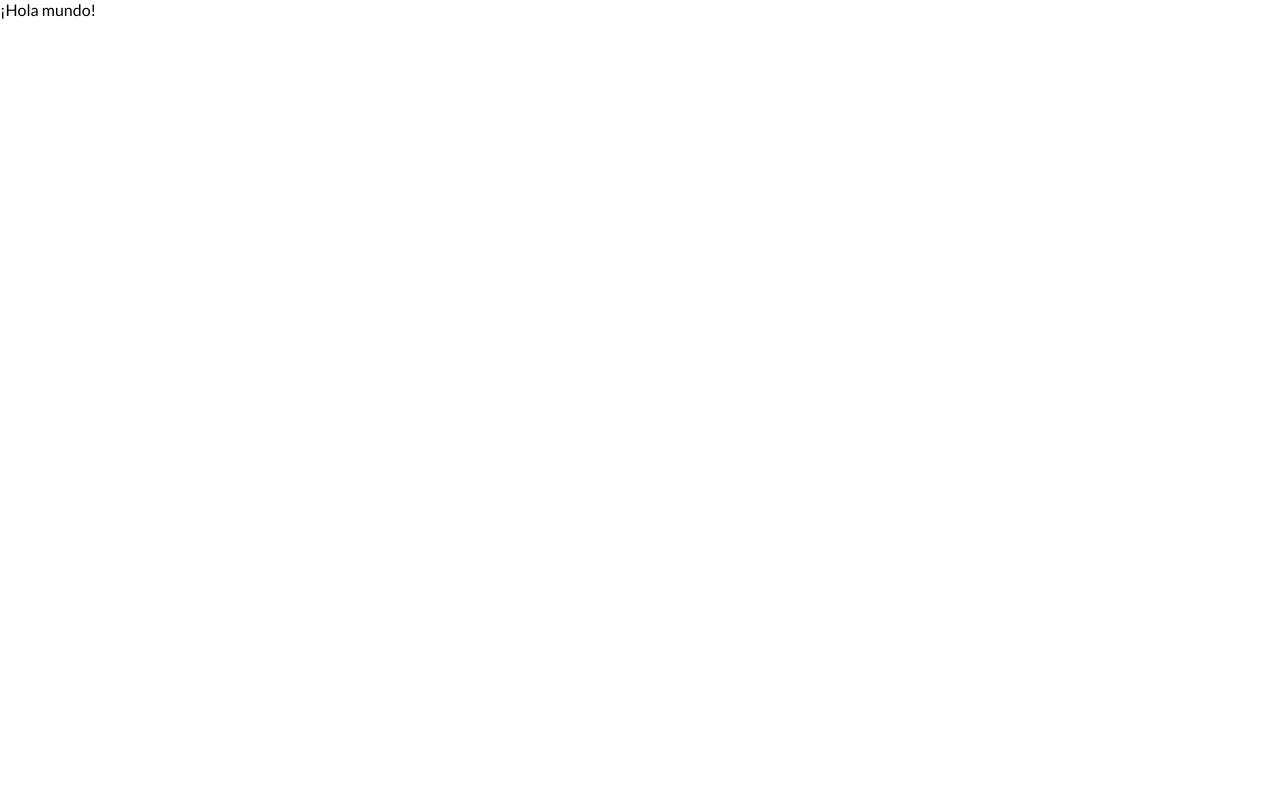
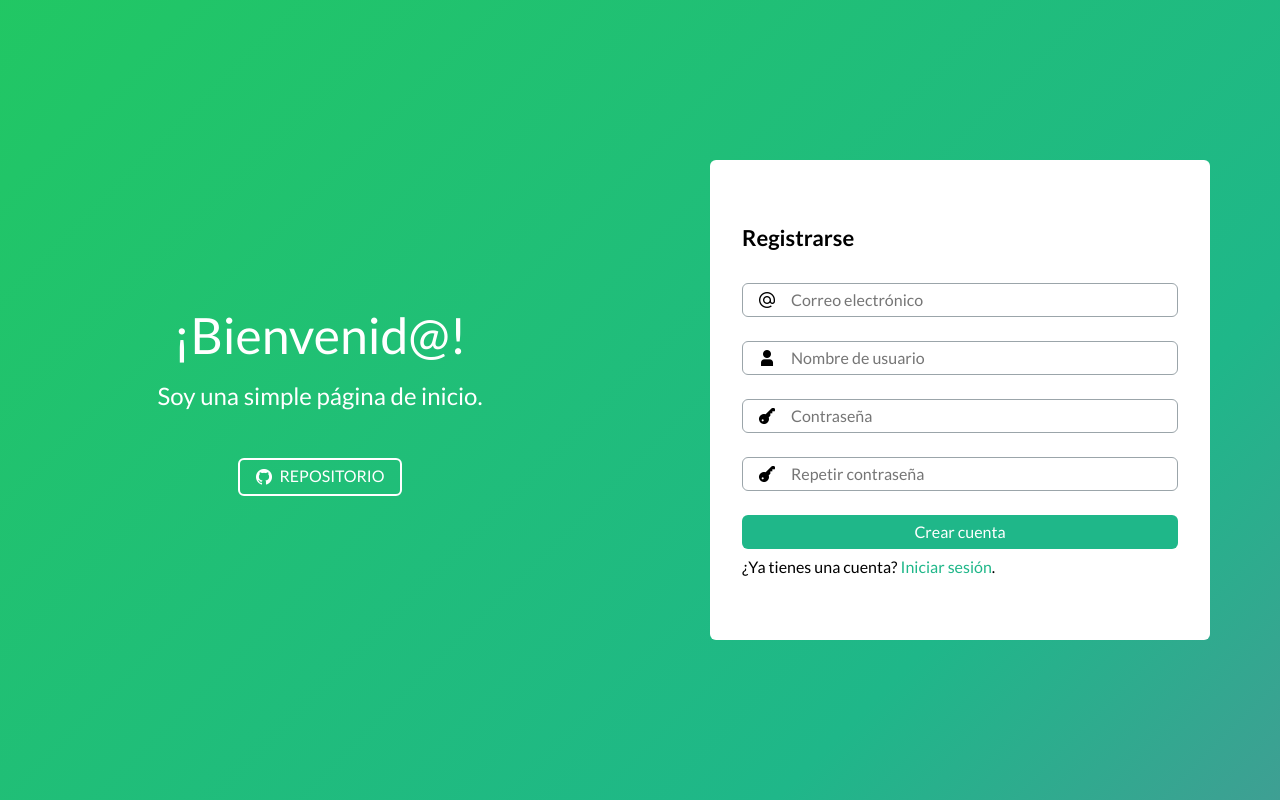
Before and after one commit to joaquinrmi/homepage, a React (Create React App) app: page / in a window 1280 px wide. Built offline with nearby package versions, Linux system fonts and the light colour scheme.

Commit message:
Update app.tsx

```diff
--- a/src/app/app.tsx
+++ b/src/app/app.tsx
@@ -1,12 +1,18 @@
 import React from "react";
+import { Route, HashRouter as Router } from "react-router-dom";
+import { Routes } from "react-router";
+
+import Home from "../pages/home/";
 
 import "./app.scss";
 
 const App: React.FunctionComponent = (props) =>
 {
-    return <>
-        ¡Hola mundo!
-    </>;
+    return <Router>
+        <Routes>
+            <Route path="/*" element={ <Home /> } />
+        </Routes>
+    </Router>;
 };
 
 export default App;
```
